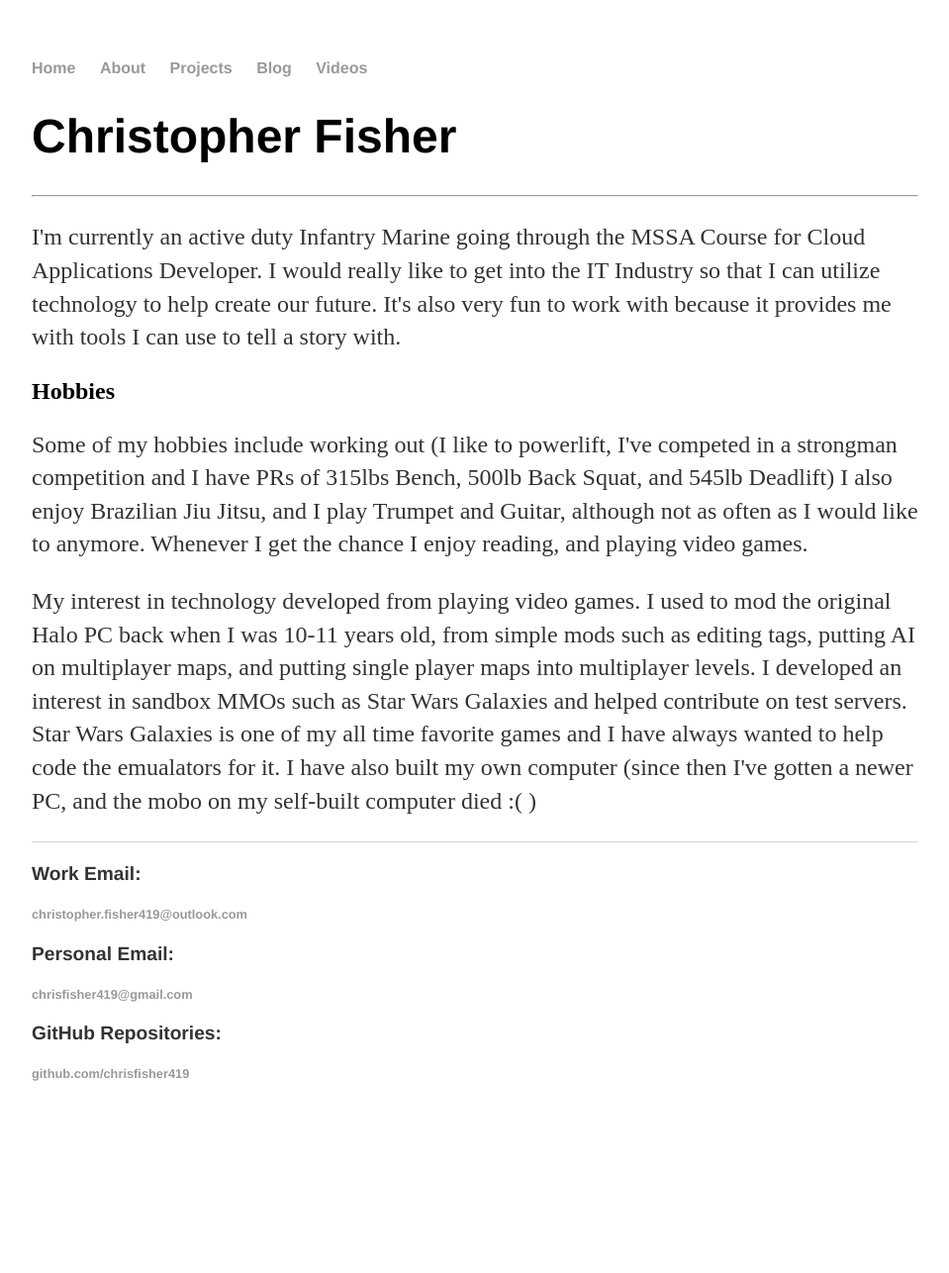
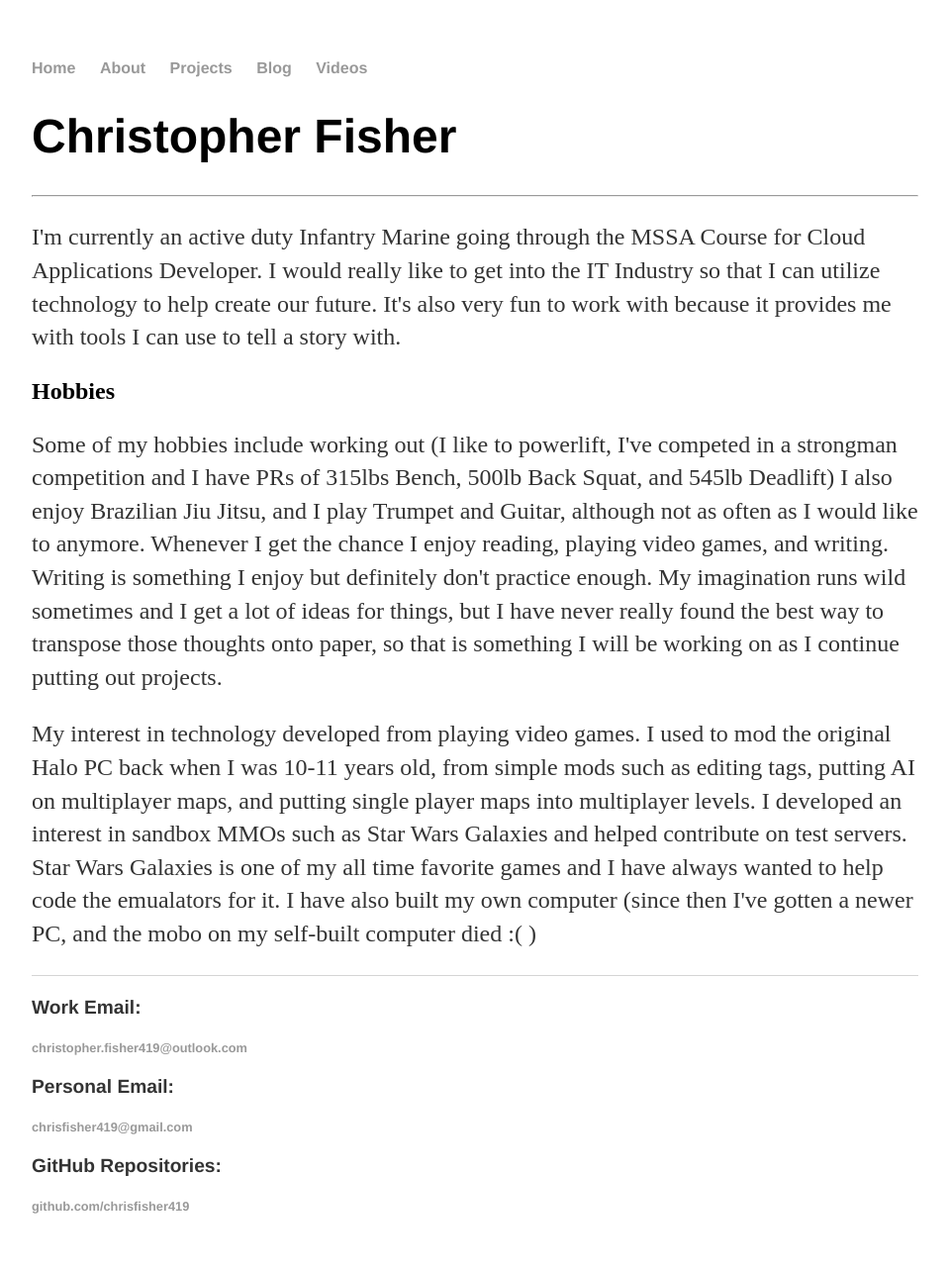
Before and after one commit to chrisfisher419/chrisfisher419.github.io, a Jekyll site: the page built from about/index.html, in a window 1280 px wide. Shown: the whole page at 99% size, without its empty margins (160-1119 px from the left). Built offline with Jekyll 4.4.1, drawn with Linux system fonts in a browser that asks for light colours; before the commit the page ends 1152 px from its top, so only the background shows below that.

Commit message:
Update index.html

```diff
--- a/about/index.html
+++ b/about/index.html
@@ -7,7 +7,9 @@ title: About Me
 	<p>I'm currently an active duty Infantry Marine going through the MSSA Course for Cloud Applications Developer. I would really like to get into the IT Industry so that I can utilize technology to help create our future. It's also very fun to work with because it provides me with tools I can use to tell a story with.</p>
 	<h2> Hobbies </h2>
 	<p> Some of my hobbies include working out (I like to powerlift, I've competed in a strongman competition and I have PRs of 315lbs Bench, 500lb Back Squat, and 545lb Deadlift)
-	I also enjoy Brazilian Jiu Jitsu, and I play Trumpet and Guitar, although not as often as I would like to anymore. Whenever I get the chance I enjoy reading, and playing video games. </p>
+	I also enjoy Brazilian Jiu Jitsu, and I play Trumpet and Guitar, although not as often as I would like to anymore. Whenever I get the chance I enjoy reading, playing video games, and writing. Writing is something I enjoy but definitely don't practice enough.
+	My imagination runs wild sometimes and I get a lot of ideas for things, but I have never really found the best way to transpose those thoughts onto paper, so that is something I will be working on
+	as I continue putting out projects.</p>
 	<p> My interest in technology developed from playing video games. I used to mod the original Halo PC back when I was 10-11 years old, from simple mods such as editing tags, putting AI on multiplayer maps, and putting single player maps into multiplayer levels.
 		I developed an interest in sandbox MMOs such as Star Wars Galaxies and helped contribute on test servers. Star Wars Galaxies is one of my all time favorite games and I have always wanted to help code the emualators for it.
 		I have also built my own computer (since then I've gotten a newer PC, and the mobo on my self-built computer died :( ) </p>
```
